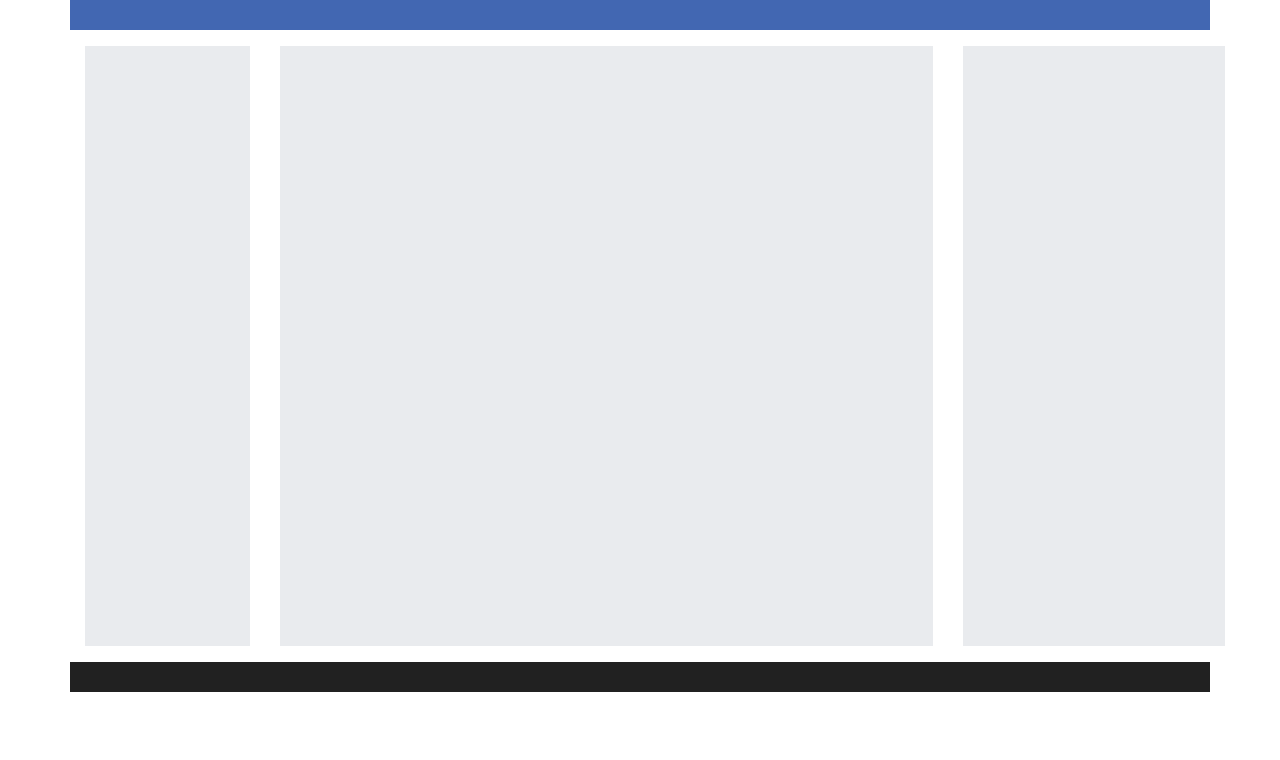
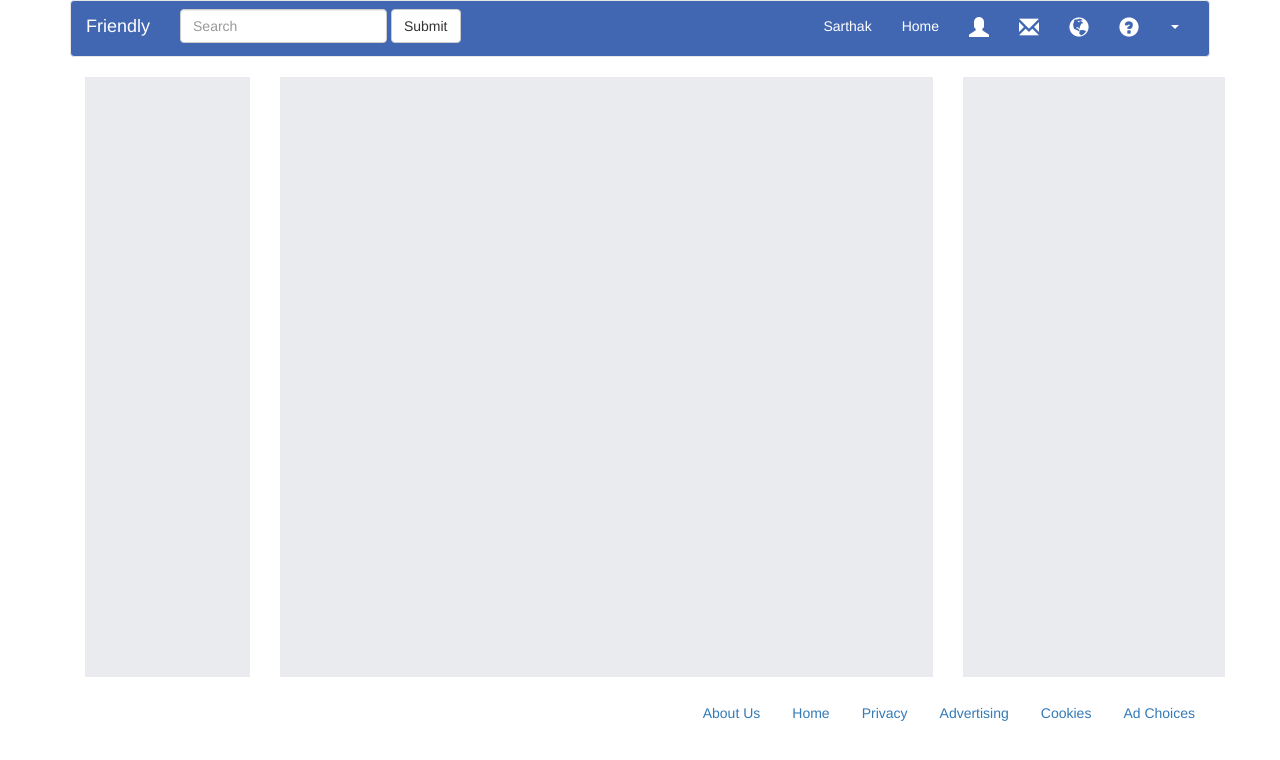
Before and after one commit to KartavyaKothari/bootstrap, a plain HTML site: page index.html in a window 1280 px wide. Drawn offline with nearby package versions, Linux system fonts and the light colour scheme.

Commit message:
Added navbar and footer

```diff
--- a/css/main.css
+++ b/css/main.css
@@ -3,14 +3,27 @@
   background-color: orange;
 } */
 
-header {
-  background-color: #4267b2;
-  height: 30px;
+/* #white-text {
+  color: white;
+} */
+
+#header ul .glyphicon {
+    font-size: 20px;
 }
-footer {
+
+.white-text {
+  color: white !important;
+}
+
+#header {
+    background-color: #4267b2;
+    color: white;
+}
+
+/* footer {
   background-color: rgba(0,0,0,0.87);
   height: 30px;
-}
+} */
 
 #wrapper {
   margin-top: 16px;
--- a/index.html
+++ b/index.html
@@ -13,7 +13,50 @@
   </head>
   <body>
       <div class="container">
-          <header></header>
+          <header>
+              <nav class="navbar navbar-default" id="header">
+                <div class="container-fluid">
+                  <!-- Brand and toggle get grouped for better mobile display -->
+                  <div class="navbar-header">
+                    <button type="button" class="navbar-toggle collapsed" data-toggle="collapse" data-target="#bs-example-navbar-collapse-1" aria-expanded="false">
+                      <span class="sr-only">Toggle navigation</span>
+                      <span class="icon-bar"></span>
+                      <span class="icon-bar"></span>
+                      <span class="icon-bar"></span>
+                    </button>
+                    <a class="navbar-brand white-text" href="#">Friendly</a>
+                  </div>
+
+                  <!-- Collect the nav links, forms, and other content for toggling -->
+                  <div class="collapse navbar-collapse" id="bs-example-navbar-collapse-1">
+                    <form class="navbar-form navbar-left">
+                      <div class="form-group">
+                        <input type="text" class="form-control" placeholder="Search">
+                      </div>
+                      <button type="submit" class="btn btn-default">Submit</button>
+                    </form>
+                    <ul class="nav navbar-nav navbar-right">
+                      <li><a class="white-text" href="#">Sarthak</a></li>
+                      <li><a class="white-text" href="#">Home</a></li>
+                      <li><a class="white-text" href="#"><span class="glyphicon glyphicon-user" aria-hidden="true"></span></a></li>
+                      <li><a class="white-text" href="#"><span class="glyphicon glyphicon-envelope" aria-hidden="true"></span></a></li>
+                      <li><a class="white-text" href="#"><span class="glyphicon glyphicon-globe" aria-hidden="true"></span></a></li>
+                      <li><a class="white-text" href="#"><span class="glyphicon glyphicon-question-sign" aria-hidden="true"></span></a></li>
+                      <li class="dropdown">
+                          <a href="#" class="dropdown-toggle white-text" data-toggle="dropdown" role="button" aria-haspopup="true" aria-expanded="false"><span class="caret"></span></a>
+                          <ul class="dropdown-menu">
+                            <li><a href="#">Action</a></li>
+                            <li><a href="#">Another action</a></li>
+                            <li><a href="#">Something else here</a></li>
+                            <li role="separator" class="divider"></li>
+                            <li><a href="#">Separated link</a></li>
+                          </ul>
+                      </li>
+                    </ul>
+                  </div><!-- /.navbar-collapse -->
+                </div><!-- /.container-fluid -->
+              </nav>
+          </header>
               <div class="container" id="wrapper">
                 <div class="row">
                   <div class="col-md-2"><div id="menu"></div></div>
@@ -21,7 +64,16 @@
                   <div class="col-md-3"><div id="sidebar"></div></div>
                 </div>
               </div>
-          <footer></footer>
+          <footer>
+              <ul class="nav nav-pills pull-right">
+                  <li role="presentation "><a href="# ">About Us</a></li>
+                  <li role="presentation "><a href="# ">Home</a></li>
+                  <li role="presentation "><a href="# ">Privacy</a></li>
+                  <li role="presentation "><a href="# ">Advertising</a></li>
+                  <li role="presentation "><a href="# ">Cookies</a></li>
+                  <li role="presentation "><a href="# ">Ad Choices</a></li>
+              </ul>
+          </footer>
       </div>
 
     <!-- jQuery (necessary for Bootstrap's JavaScript plugins) -->
```
